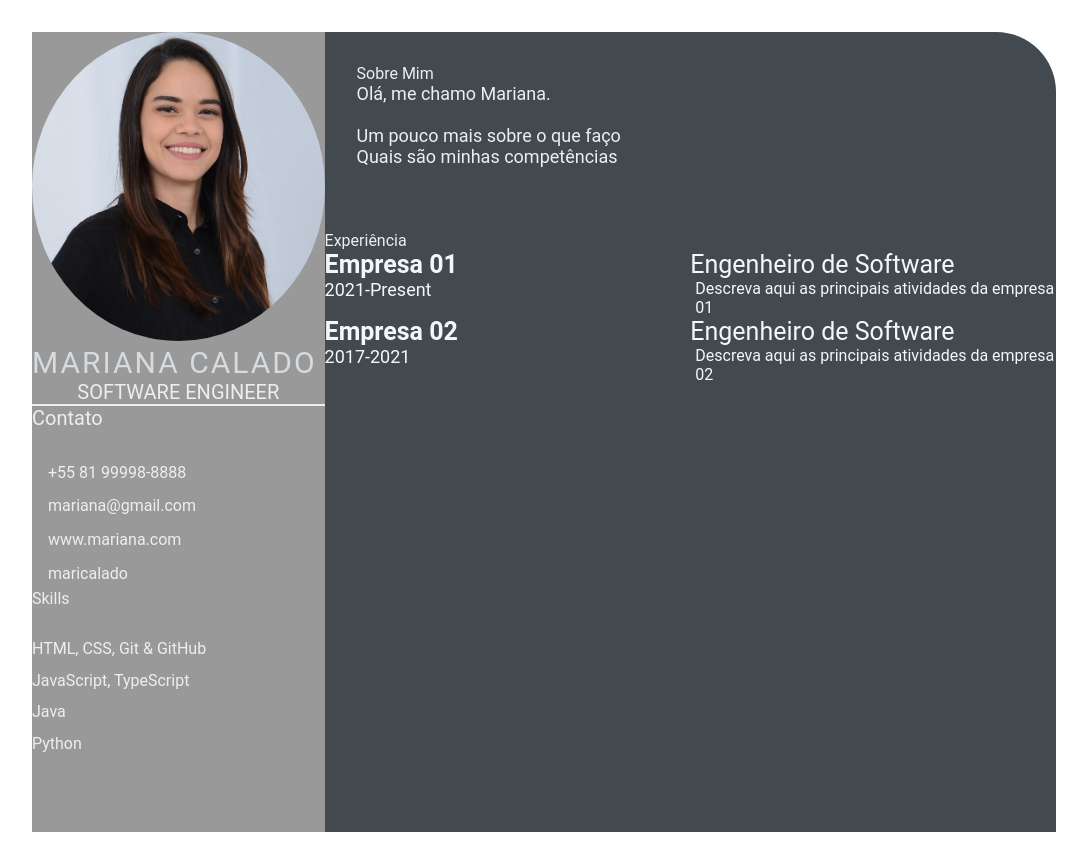
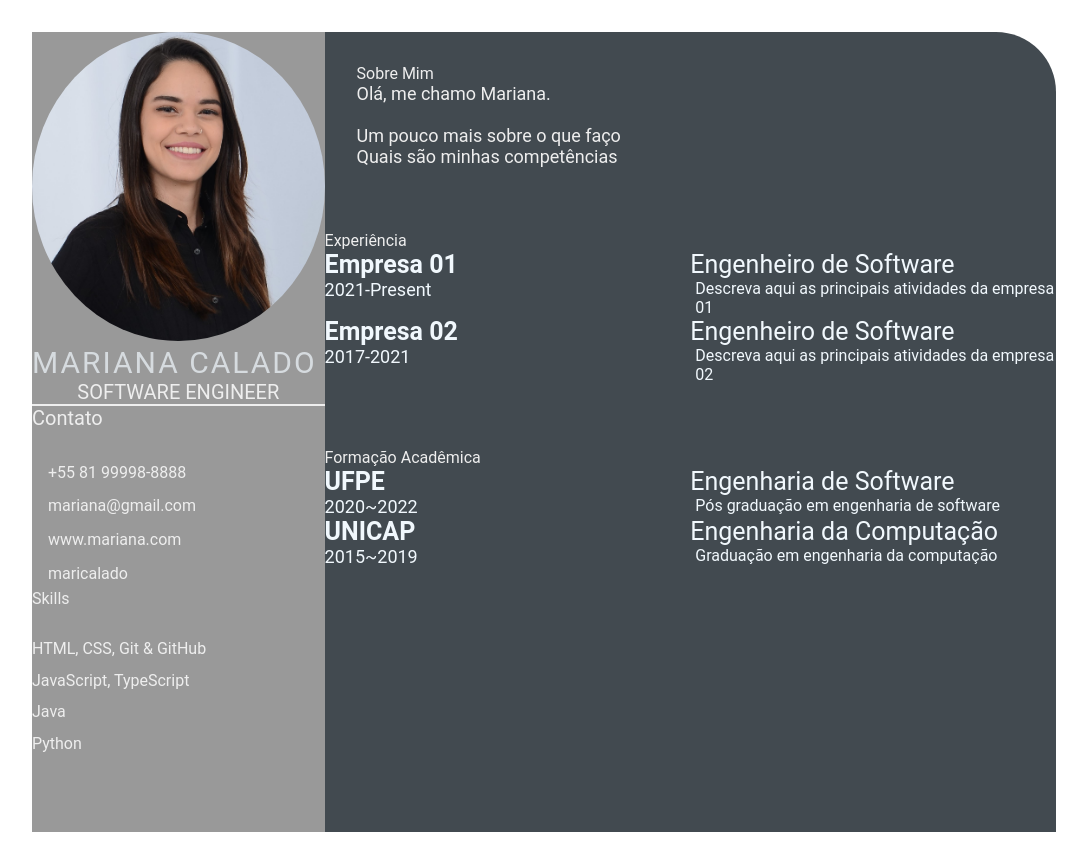
Before and after one commit to maricalado/devweekgit.github.io, a plain HTML site: page index.html in a window 1280 px wide. Shown: the whole page, without its empty margins (96-1183 px from the left). Drawn offline with Linux system fonts and the light colour scheme.

Commit message:
add formação acadêmica (#4)

```diff
--- a/index.html
+++ b/index.html
@@ -84,6 +84,31 @@
                     </div>
                 </div>
             </section>
+            <section class="education gap">
+                <div class="right-title">Formação Acadêmica</div>
+                <div class="education-contents">
+                    <div class="edication-left">
+                        <p class="education-school-name">UFPE</p>
+                        <p class="educationp-time-period">2020~2022</p>
+                    </div>
+                    <div class="education-right">
+                        <p class="education-subject">Engenharia de Software</p>
+                        <p class="education-desc">
+                            Pós graduação em engenharia de software
+                        </p>
+                    </div>
+                    <div class="edication-left">
+                        <p class="education-school-name">UNICAP</p>
+                        <p class="educationp-time-period">2015~2019</p>
+                    </div>
+                    <div class="education-right">
+                        <p class="education-subject">Engenharia da Computação</p>
+                        <p class="education-desc">
+                            Graduação em engenharia da computação
+                        </p>
+                    </div>
+                </div>
+            </section>
         </section>
     </main>
 </body>
--- a/style.css
+++ b/style.css
@@ -26,6 +26,7 @@
     height: 100%;
     background-color: #424a50;
     border-radius: 0px 60px 0px 0px;
+    color: #eeeeee;
 }
 
 .left-section-contents{
@@ -97,7 +98,6 @@
 
 .gap {
     padding-bottom: 2rem;
-    color: #eeeeee;
 }
 .about-me-contents {
     font-size: 18px;
```
